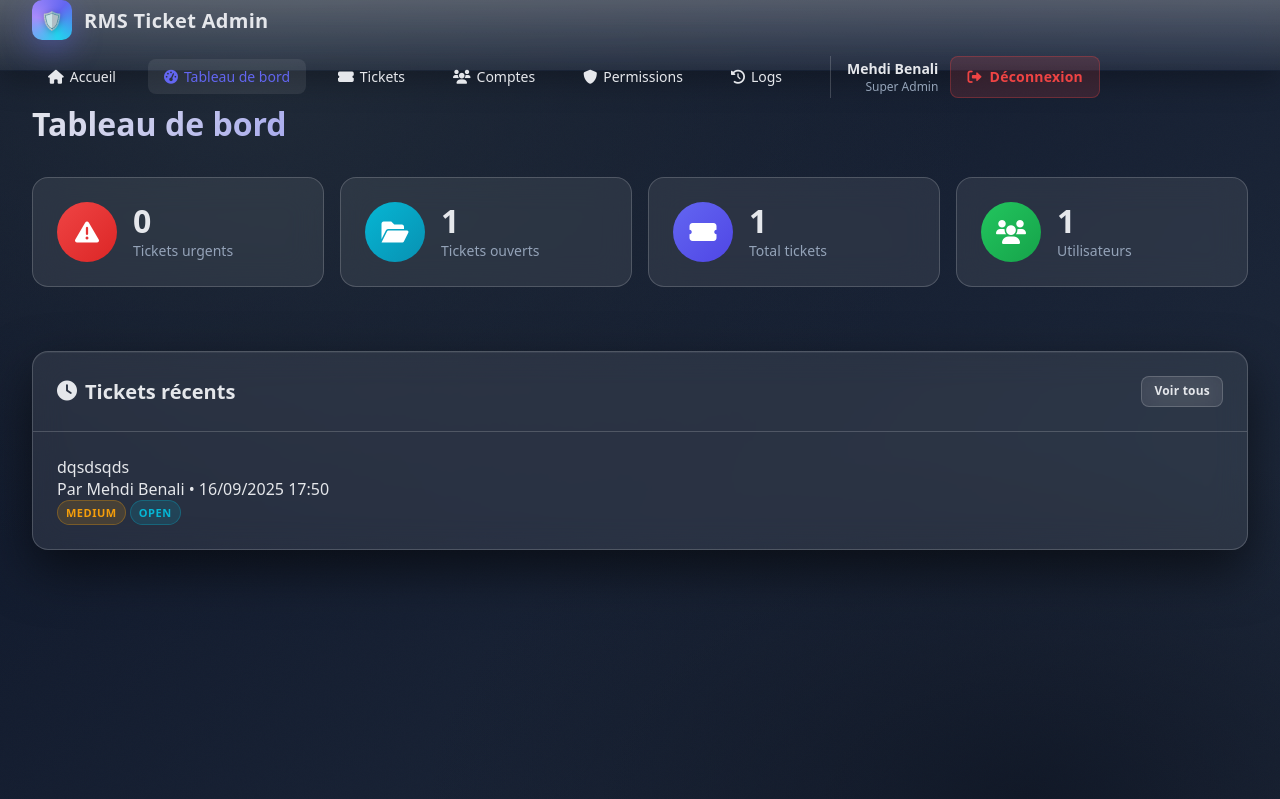
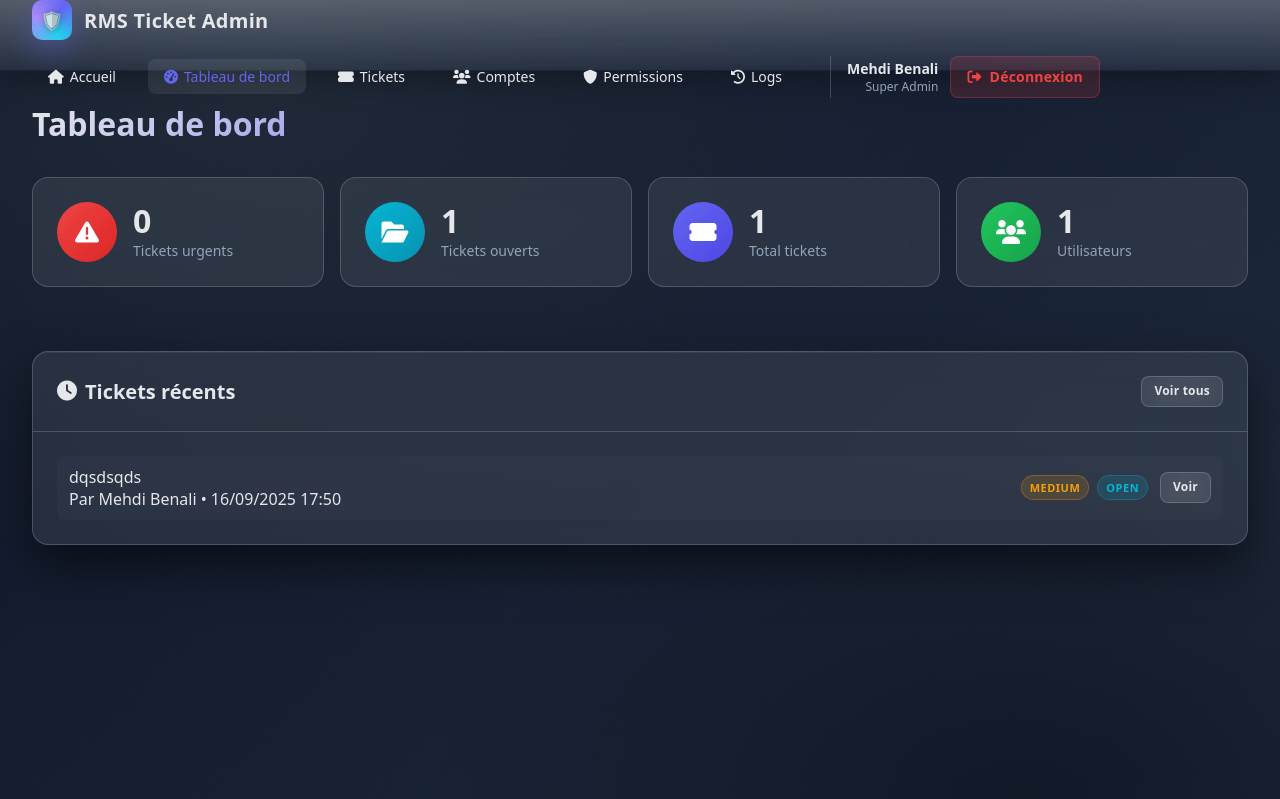
Before and after one commit to Sasukisse/RMS-Ticket, a PHP site: page /AdminPanel/adminpanel.php in a window 1280 px wide. Shown: the top 799 px of the page. Run offline with PHP 8.4, Linux system fonts and the light colour scheme; a user stored in the database is signed in; data comes from the database, SQL or seed files in the repository.

Commit message:
Ajout de la mise en page pour la liste des tickets récents avec badges de priorité et de statut.

```diff
--- a/AdminPanel/adminpanel.css
+++ b/AdminPanel/adminpanel.css
@@ -793,6 +793,34 @@ select option {
     transition: all 0.2s ease;
 }
 
+/* Recent tickets list layout */
+.ticket-list {
+    display: flex;
+    flex-direction: column;
+    gap: 10px;
+}
+.ticket-item {
+    display: flex;
+    align-items: center;
+    gap: 12px;
+    padding: 10px 12px;
+    border-radius: 8px;
+    background: rgba(255,255,255,0.02);
+}
+.ticket-item .ticket-info {
+    flex: 1 1 auto;
+}
+.ticket-item .ticket-badges {
+    flex: 0 0 auto;
+    display: flex;
+    gap: 8px;
+    align-items: center;
+}
+.ticket-item .ticket-action {
+    flex: 0 0 auto;
+    margin-left: auto;
+}
+
 .ticket-title-link:hover {
     color: var(--primary-strong);
     text-decoration: underline;
--- a/AdminPanel/adminpanel.php
+++ b/AdminPanel/adminpanel.php
@@ -871,6 +871,9 @@ function dashboard_view($stats): string {
                                     <div class="ticket-badges">
                                         <span class="badge priority-<?= $ticket['priority'] ?>"><?= ucfirst($ticket['priority']) ?></span>
                                         <span class="badge status-<?= $ticket['status'] ?>"><?= ucfirst($ticket['status']) ?></span>
+                                    </div>
+                                    <div class="ticket-action">
+                                        <a href="?action=ticket_detail&id=<?= $ticket['id'] ?>" class="btn btn-sm btn-secondary">Voir</a>
                                     </div>
                                 </div>
                             <?php endforeach; ?>
```
Lines whose indentation alone changed are shown as unchanged.
